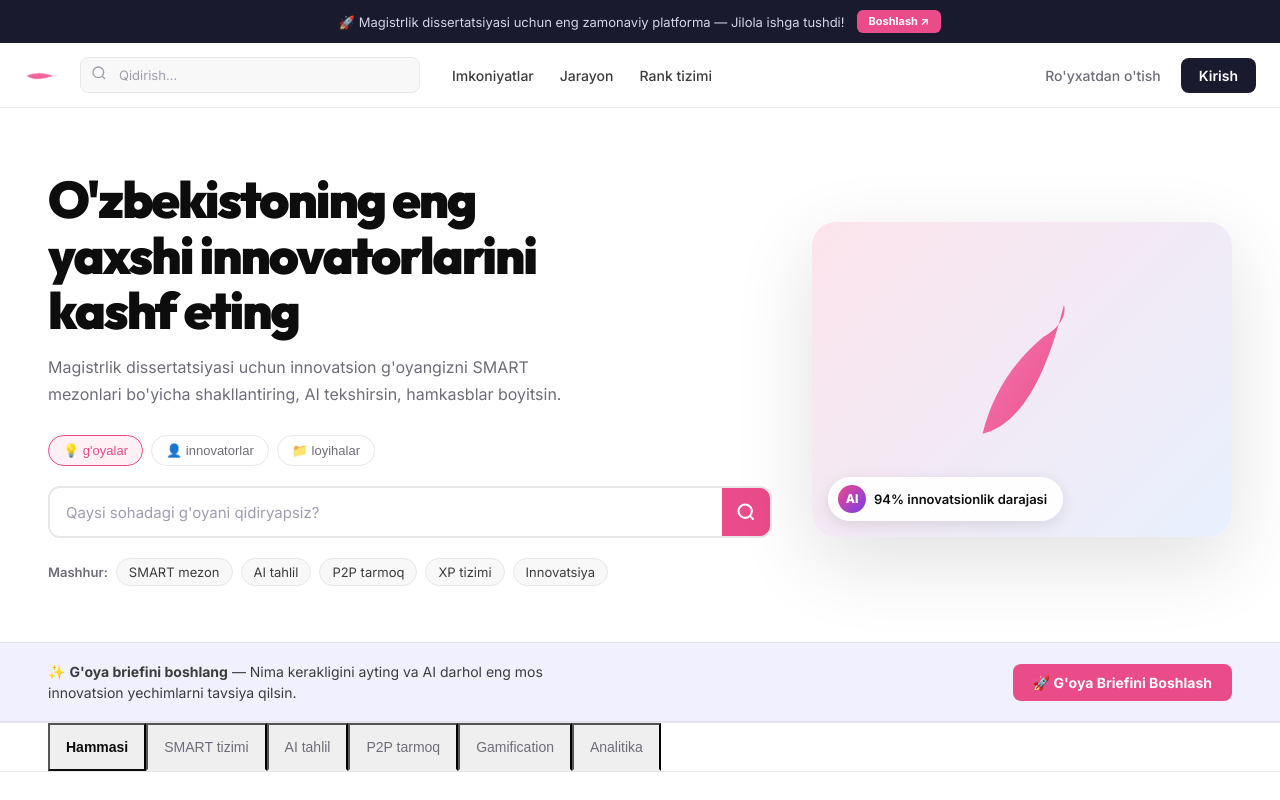
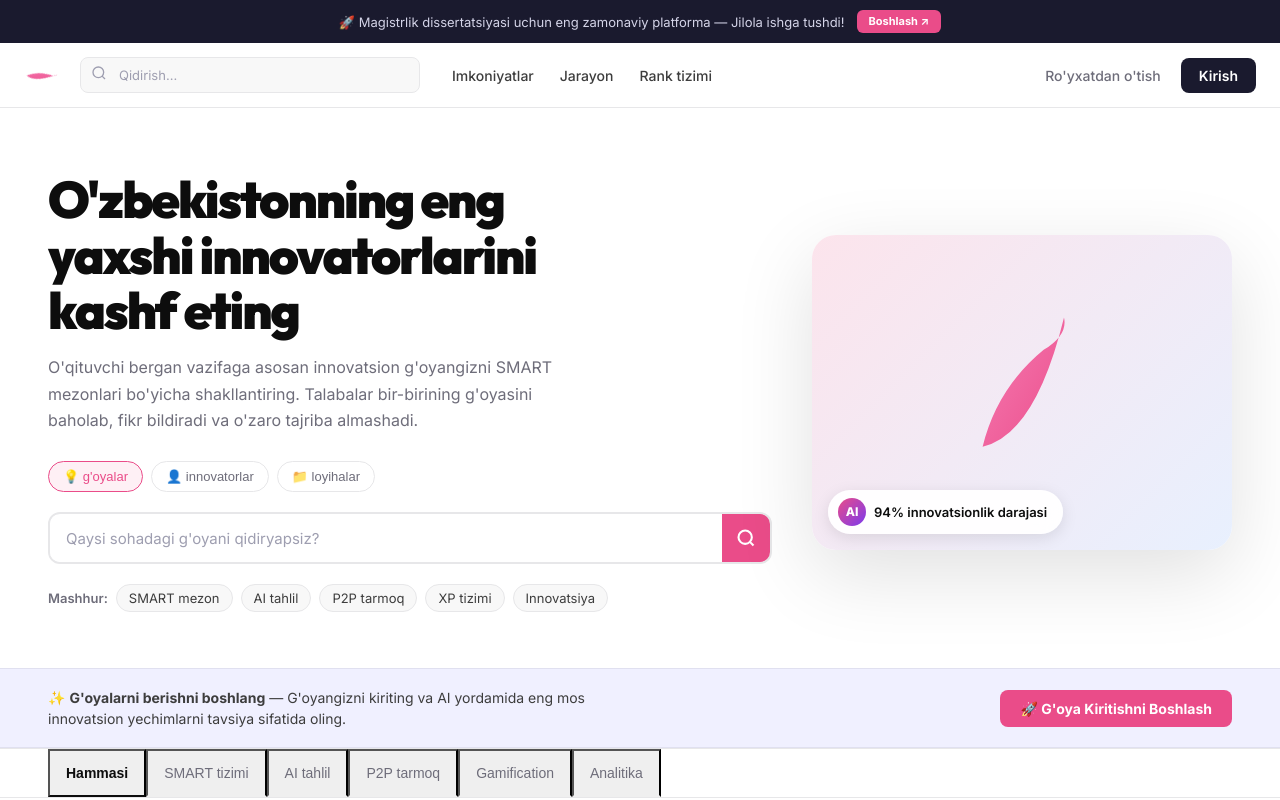
Before and after one commit to Rustamjongimat/boomerang, a Next.js app: page / in a window 1280 px wide. Shown: the top 800 px of the page. Built offline with nearby package versions, Linux system fonts and the light colour scheme.

Commit message:
Content: Fix typos and update context to teacher-assigned tasks

```diff
--- a/src/app/auth/register/page.tsx
+++ b/src/app/auth/register/page.tsx
@@ -325,7 +325,7 @@ export default function RegisterPage() {
             }}>A</div>
             <div>
               <p style={{ fontSize: "13px", color: "#d4d4e8", lineHeight: 1.6, marginBottom: "8px" }}>
-                "Jilola orqali dissertatsiyam uchun ajoyib innovatsion g'oya topdim. AI tahlili juda aniq!"
+                "Jilola orqali o'qituvchim bergan vazifa uchun ajoyib innovatsion g'oya topdim. AI tahlili juda aniq!"
               </p>
               <div style={{ fontSize: "12px", fontWeight: 600, color: "#ea4c89" }}>Aziz Karimov</div>
               <div style={{ fontSize: "11px", color: "#6e6d7a" }}>Master's innovator · Visionary rank</div>
--- a/src/app/page.tsx
+++ b/src/app/page.tsx
@@ -183,13 +183,13 @@ export default function Home() {
             transition: "opacity 0.9s ease 0.1s, transform 0.9s ease 0.1s",
           }}>
             <h1 className="hero-heading">
-              O'zbekistoning eng<br />
+              O'zbekistonning eng<br />
               yaxshi innovatorlarini<br />
               kashf eting
             </h1>
             <p className="hero-sub">
-              Magistrlik dissertatsiyasi uchun innovatsion g'oyangizni SMART mezonlari
-              bo'yicha shakllantiring, AI tekshirsin, hamkasblar boyitsin.
+              O'qituvchi bergan vazifaga asosan innovatsion g'oyangizni SMART mezonlari bo'yicha shakllantiring.
+              Talabalar bir-birining g'oyasini baholab, fikr bildiradi va o'zaro tajriba almashadi.
             </p>
 
             {/* Type pills */}
@@ -240,11 +240,11 @@ export default function Home() {
       {/* ══ PROJECT BRIEF BANNER ══ */}
       <div className="brief-banner">
         <p className="brief-banner-text">
-          ✨ <strong>G'oya briefini boshlang</strong> — Nima kerakligini ayting va AI darhol eng mos
-          innovatsion yechimlarni tavsiya qilsin.
+          ✨ <strong>G'oyalarni berishni boshlang</strong> — G'oyangizni kiriting va AI yordamida eng mos
+          innovatsion yechimlarni tavsiya sifatida oling.
         </p>
         <Link href="/auth/register" className="brief-banner-cta">
-          🚀 G'oya Briefini Boshlash
+          🚀 G'oya Kiritishni Boshlash
         </Link>
       </div>
 
@@ -376,8 +376,8 @@ export default function Home() {
           </div>
           <h2 className="cta-heading">Innovatsion g'oyangizni hoziroq yuboring</h2>
           <p className="cta-sub">
-            Magistrlik dissertatsiyangiz uchun eng innovatsion g'oyalarni Jilola
-            platformasi bilan mukammal qiling.
+            O'qituvchi bergan vazifalar bo'yicha eng innovatsion g'oyalaringizni Jilola
+            platformasida mukammal qiling.
           </p>
           <Link href="/auth/register" className="cta-btn">
             🚀 Bepul Ro'yxatdan O'tish
```
